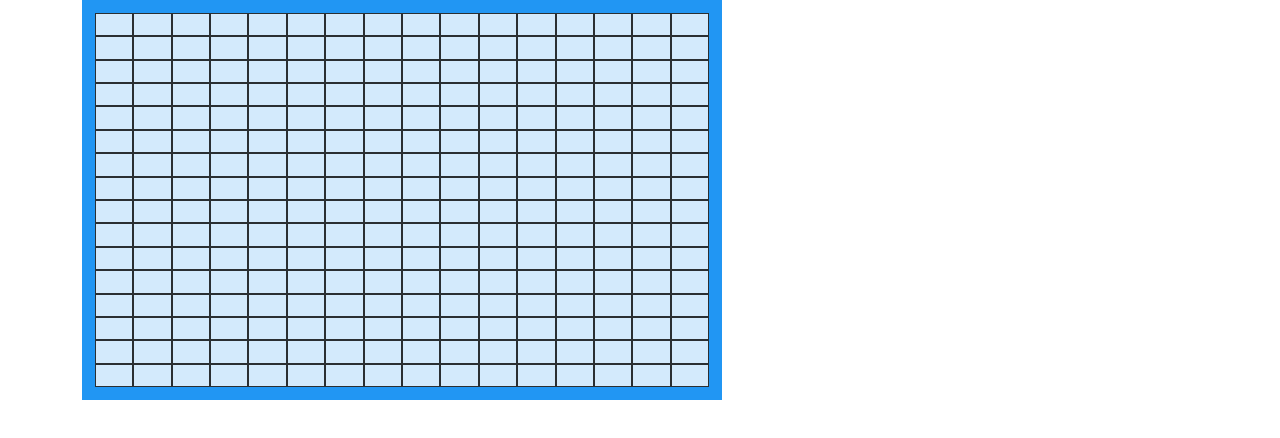
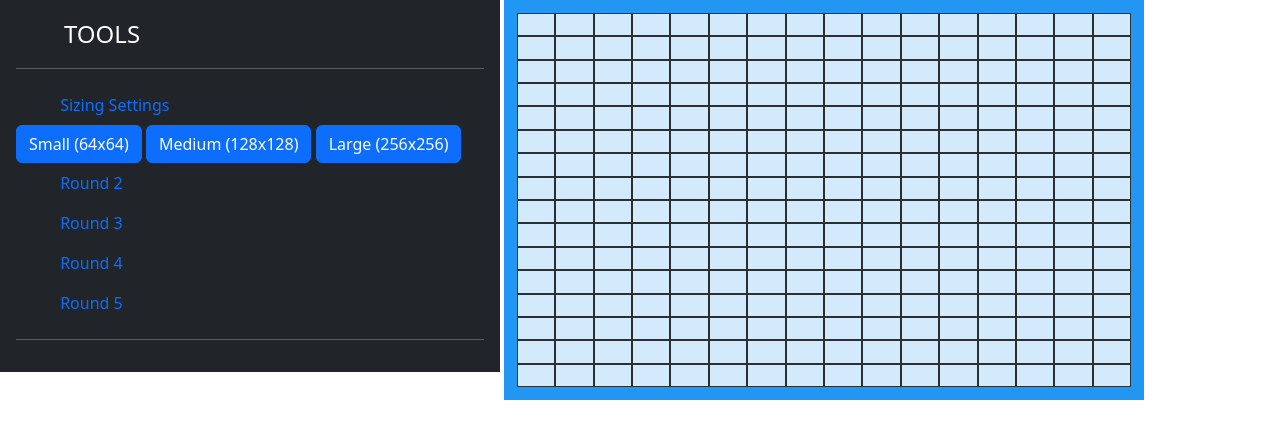
Before and after one commit to greatcoltini/odin-etchasketch, a plain HTML site: page index.html in a window 1280 px wide. Drawn offline with nearby package versions, Linux system fonts and the light colour scheme.

Commit message:
layout adjustments, added tools bar

```diff
--- a/index.html
+++ b/index.html
@@ -20,10 +20,70 @@
 </head>
 
 <body>
-    <main class="container">
+    <main class="container g-2 row row-cols">
+
+        <div class="col p-3 text-bg-dark" style=" width: 280px; height:auto; max-width: 500px;">
+            <a href="/" class="d-flex align-items-center mb-3 mb-md-0 me-md-auto text-white text-decoration-none">
+                <svg class="bi pe-none me-2" width="40" height="32">
+                    <use xlink:href="#bootstrap"></use>
+                </svg>
+                <span class="fs-4">TOOLS</span>
+            </a>
+            <hr>
+            <ul class="nav nav-pills flex-column mb-auto">
+                <li class="nav-item">
+                    <a id="r1h" href="#" class="nav-link" aria-current="page">
+                        <svg class="bi pe-none me-2" width="16" height="16">
+                            <use xlink:href="#home"></use>
+                        </svg>
+                        Sizing Settings
+                    </a>
+                    <div class="button-group">
+                        <button class="btn btn-primary">Small (64x64)</button>
+                        <button class="btn btn-primary">Medium (128x128)</button>
+                        <button class="btn btn-primary">Large (256x256)</button>
+                    </div>
+                </li>
+                <li>
+                    <a id="r2h" href="#" class="nav-link">
+                        <svg class="bi pe-none me-2" width="16" height="16">
+                            <use xlink:href="#speedometer2"></use>
+                        </svg>
+                        Round 2
+                    </a>
+                </li>
+                <li>
+                    <a id="r3h" href="#" class="nav-link">
+                        <svg class="bi pe-none me-2" width="16" height="16">
+                            <use xlink:href="#table"></use>
+                        </svg>
+                        Round 3
+                    </a>
+                </li>
+                <li>
+                    <a id="r4h" href="#" class="nav-link">
+                        <svg class="bi pe-none me-2" width="16" height="16">
+                            <use xlink:href="#grid"></use>
+                        </svg>
+                        Round 4
+                    </a>
+                </li>
+                <li>
+                    <a id="r5h" href="#" class="nav-link">
+                        <svg class="bi pe-none me-2" width="16" height="16">
+                            <use xlink:href="#people-circle"></use>
+                        </svg>
+                        Round 5
+                    </a>
+                </li>
+            </ul>
+            <hr>
+        </div>
 
         <!-- sketch board -->
-        <div id="board" class="grid-container">
+        <div class="col">
+            <div id="board" class="col grid-container">
+            </div>
         </div>
     </main>
 
--- a/style.css
+++ b/style.css
@@ -2,7 +2,7 @@
   display: inline-grid;
   grid-template-columns: auto auto auto auto auto auto auto auto auto auto auto auto auto auto auto auto;
   background-color: #2196F3;
-  position:relative;
+  position:fixed;
   width: 50vw;
   height: 50vh;
   padding: 1vw;
```
